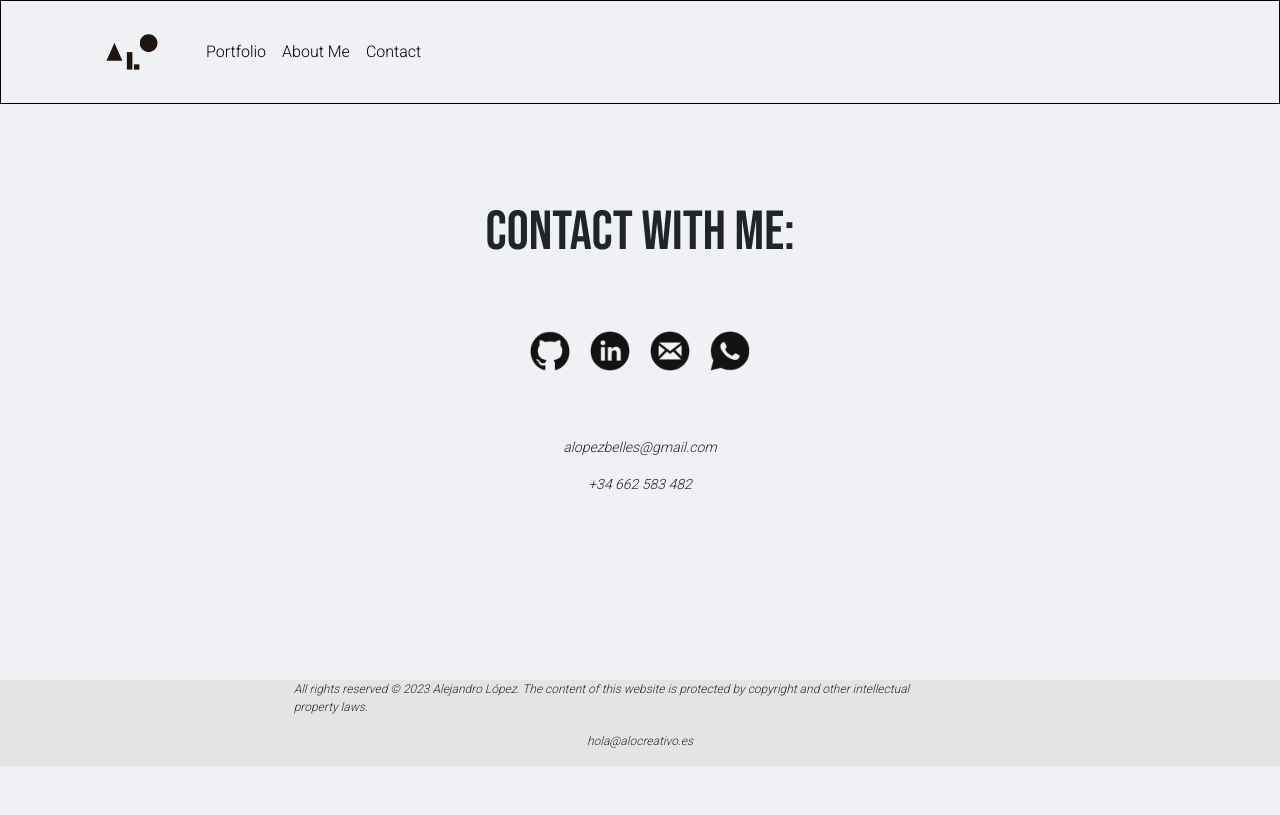
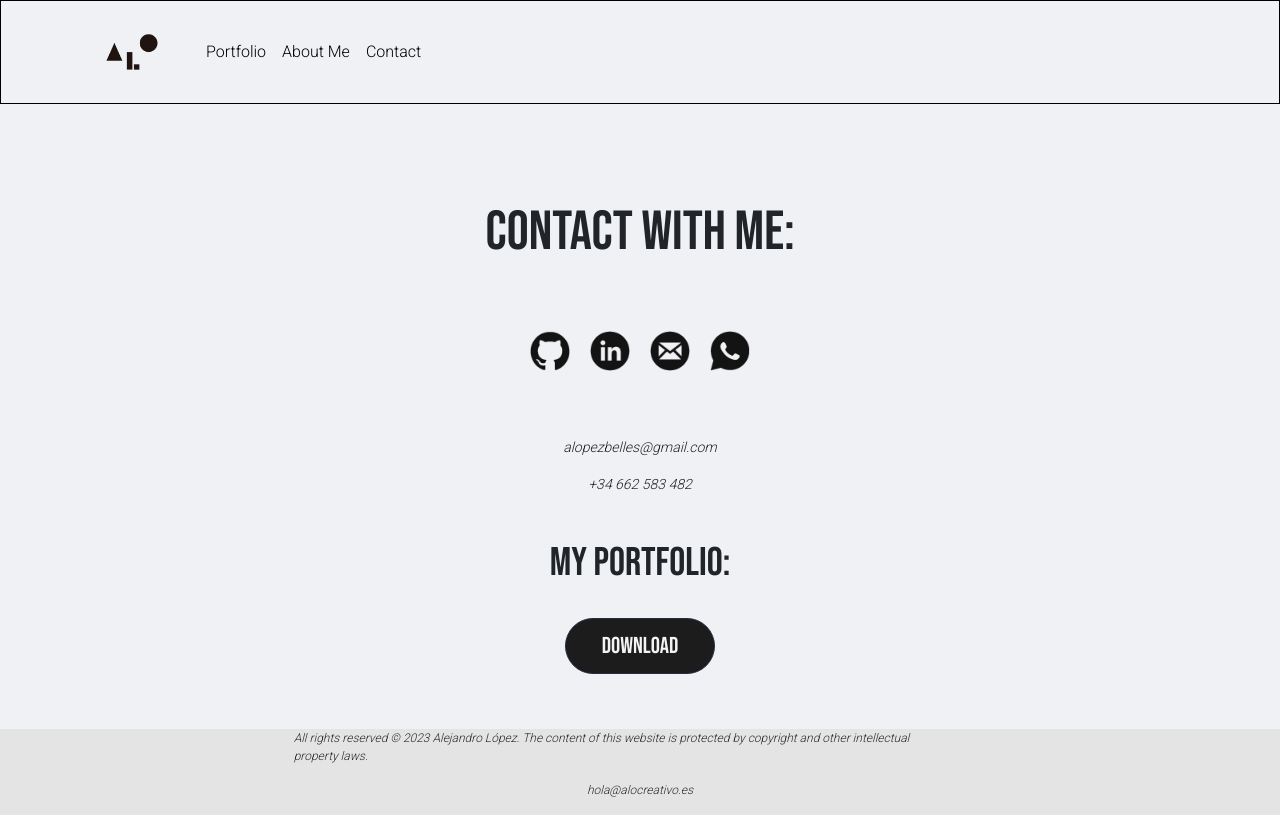
Before and after one commit to alopezbelles/PORTFOLIO-WEB-A.LOPEZ, a React (Create React App) app: page /contact in a window 1280 px wide. Built offline with nearby package versions, Linux system fonts and the light colour scheme.

Commit message:
about page finished

```diff
--- /dev/null
+++ b/src/Components/Button/Button.css
@@ -0,0 +1,30 @@
+.buttonDesign {
+    background-color: #1c1c1c;
+    color: #f3f3f3;
+    margin: 1em;
+    /* font-family: 'Roboto', sans-serif; */
+    font-family: "Bebas Neue", cursive;
+    font-size: 23px;
+
+    width: 12%;
+    height: 7vh;
+    border-radius: 50px;
+    border: none;
+
+    border: solid 1.3px #272c41;
+  }
+
+  .buttonDesign:hover {
+    background-color: #f3f4ef;
+    color: #3d3e3e;
+    cursor: pointer;
+    scale: 1.2;
+    transition: 0.5s;
+    border: solid #444b51 1px;
+  }
+
+  @media screen and (max-width: 450px) {
+    .buttonDesign {
+      width: 50vw;
+    }
+  }
--- /dev/null
+++ b/src/Components/Button/Button.jsx
@@ -0,0 +1,8 @@
+import React from "react";
+import "./Button.css";
+
+function Button(props) {
+  return <button className="buttonDesign">{props.text}</button>;
+}
+
+export default Button;
--- a/src/Containers/Contact/Contact.css
+++ b/src/Containers/Contact/Contact.css
@@ -1,17 +1,21 @@
-.contactDesign{
+/* .contactDesign{
     height: 60vh;
-}
-.col1Contact{
+} */
+.col1Contact {
   margin-top: 6em;
-
 }
 
 .logoDesign {
   margin: 10px;
   width: 2.5em;
 }
+.logoDesign:hover {
+  scale: 1.2;
+  transition: 0.5s;
+  filter: invert(0.9);
+}
 
-.col3Design{
+.col3Design {
   display: flex;
   flex-direction: column;
   justify-content: center;
@@ -22,8 +26,17 @@
   font-size: 14px;
 }
 
-.dataContact{
+.col4Design {
+  margin-bottom: 2em;
+}
+
+.dataContact {
   display: flex;
   align-items: center;
   justify-content: center;
 }
+
+h2 {
+  font-family: "Bebas Neue", cursive;
+  font-size: 40px;
+}
--- a/src/Containers/Contact/Contact.jsx
+++ b/src/Containers/Contact/Contact.jsx
@@ -1,5 +1,5 @@
 import React from "react";
-import { useNavigate } from "react-router-dom";
+// import { useNavigate } from "react-router-dom";
 
 // BOOTSTRAP
 import "bootstrap/dist/css/bootstrap.min.css";
@@ -12,6 +12,7 @@ import logoGithub from "../../Assets/github-logo.png";
 import logoLinkedin from "../../Assets/linkedin-logo.png";
 import logoMail from "../../Assets/mail-logo.png";
 import logoPhone from "../../Assets/phone-logo.png";
+import Button from "../../Components/Button/Button";
 
 function Contact() {
   return (
@@ -37,6 +38,12 @@ function Contact() {
         <p className="dataContact">alopezbelles@gmail.com</p>
         <p className="dataContact">+34 662 583 482</p>
       </Col>
+      <Col className="col4Design">
+        <h2>MY PORTFOLIO:</h2>
+        <a href="https://drive.google.com/file/d/12zuAqW0yPMnrGQqBUaldvuMazk2hgEm5/view?usp=share_link">
+          <Button text="Download"></Button>
+        </a>
+      </Col>
     </Container>
   );
 }
```
Lines whose indentation alone changed are shown as unchanged.
